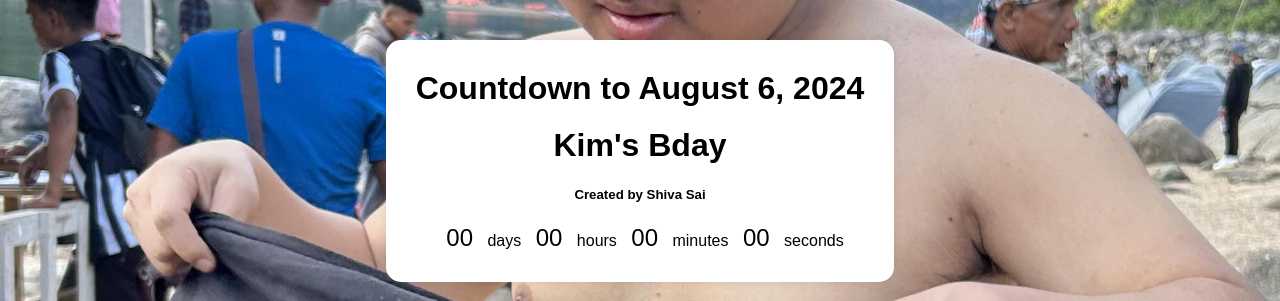
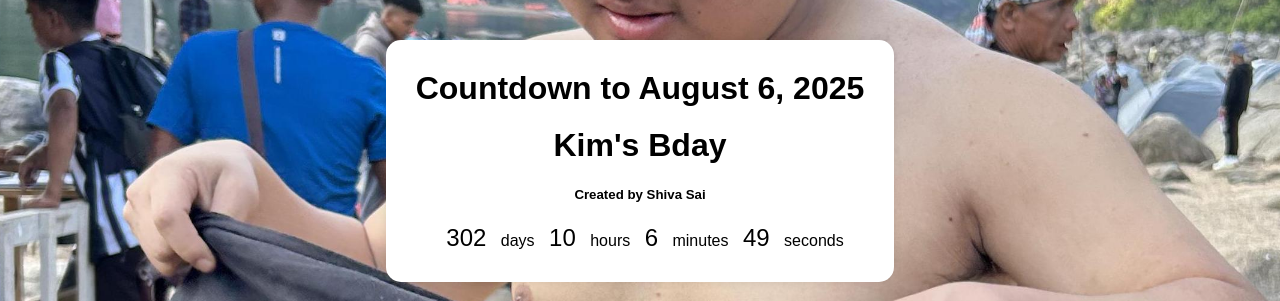
Before and after one commit to chitti-a7r4/website, a plain HTML site: page index.html in a window 1280 px wide. Shown: the part 247-548 px from the top of the page. Drawn offline with Linux system fonts and the light colour scheme.

Commit message:
Update index.html

```diff
--- a/index.html
+++ b/index.html
@@ -49,7 +49,7 @@
 </head>
 <body>
     <div class="event-timer">
-        <h1>Countdown to August 6, 2024</h1>
+        <h1>Countdown to August 6, 2025</h1>
         <h1>Kim's Bday</h1>
         <h5>Created by Shiva Sai</h5>
         <span id="days">00</span> days
@@ -81,7 +81,7 @@
             }, 1000);
         }
 
-        countdownTimer('2024-08-06');
+        countdownTimer('2025-08-06');
     </script>
 </body>
 </html>
```
